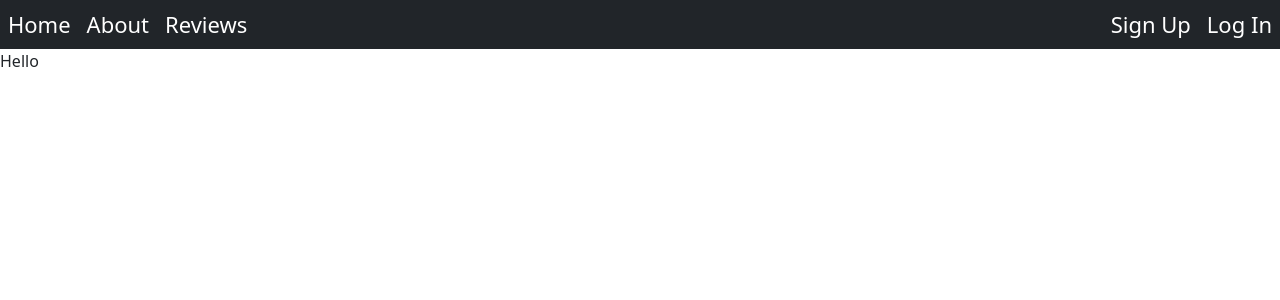
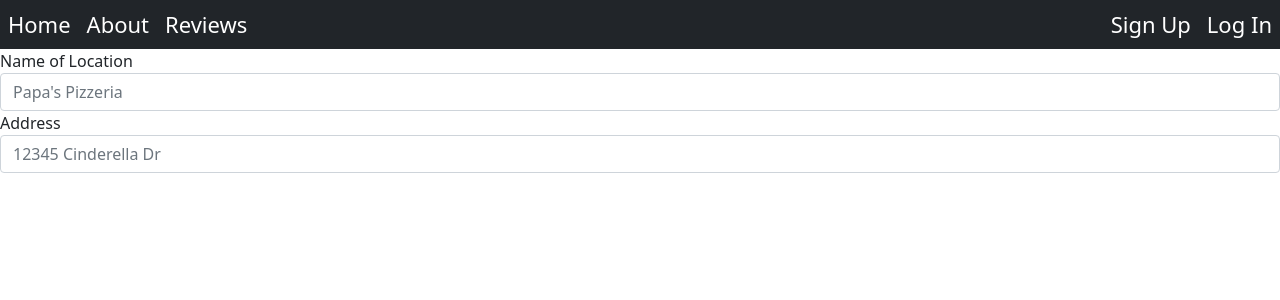
Before and after one commit to Adaminite/violet-rates-predeployment, a React (Create React App) app: page /reviews in a window 1280 px wide. Shown: the top 300 px of the page. Built offline with nearby package versions, Linux system fonts and the light colour scheme.

Commit message:
Add form and basic bootstrap styling

```diff
--- a/src/frontend/components/AddLocation.js
+++ b/src/frontend/components/AddLocation.js
@@ -1 +1,28 @@
 import React from 'react';
+
+class AddLocation extends React.Component{
+    constructor(props){
+        super(props);
+
+
+    }
+
+    render(){
+        return(
+        <form>
+            <div className ="form-group">
+                <label for = "name"> Name of Location </label>
+                <input className="form-control" name = "name" type = "text" placeholder="Papa's Pizzeria"/>
+            </div>
+
+            <div class = "form-group">
+                <label for = "address"> Address </label>
+                <input className="form-control" name = "address" placeholder = "12345 Cinderella Dr" type = "text"/>
+            </div>
+
+        </form>
+        );
+    }
+}
+
+export default AddLocation;
--- a/src/frontend/pages/Reviews.js
+++ b/src/frontend/pages/Reviews.js
@@ -1,5 +1,7 @@
 import React from 'react';
 const axios = require('axios');
+
+import AddLocation from "../components/AddLocation.js";
 
 class Reviews extends React.Component{
     constructor(props){
@@ -12,8 +14,8 @@ class Reviews extends React.Component{
 
     render(){
         return(
-            <div> Hello </div>
-        )
+            <AddLocation/>
+        );
     }
 }
 
```
